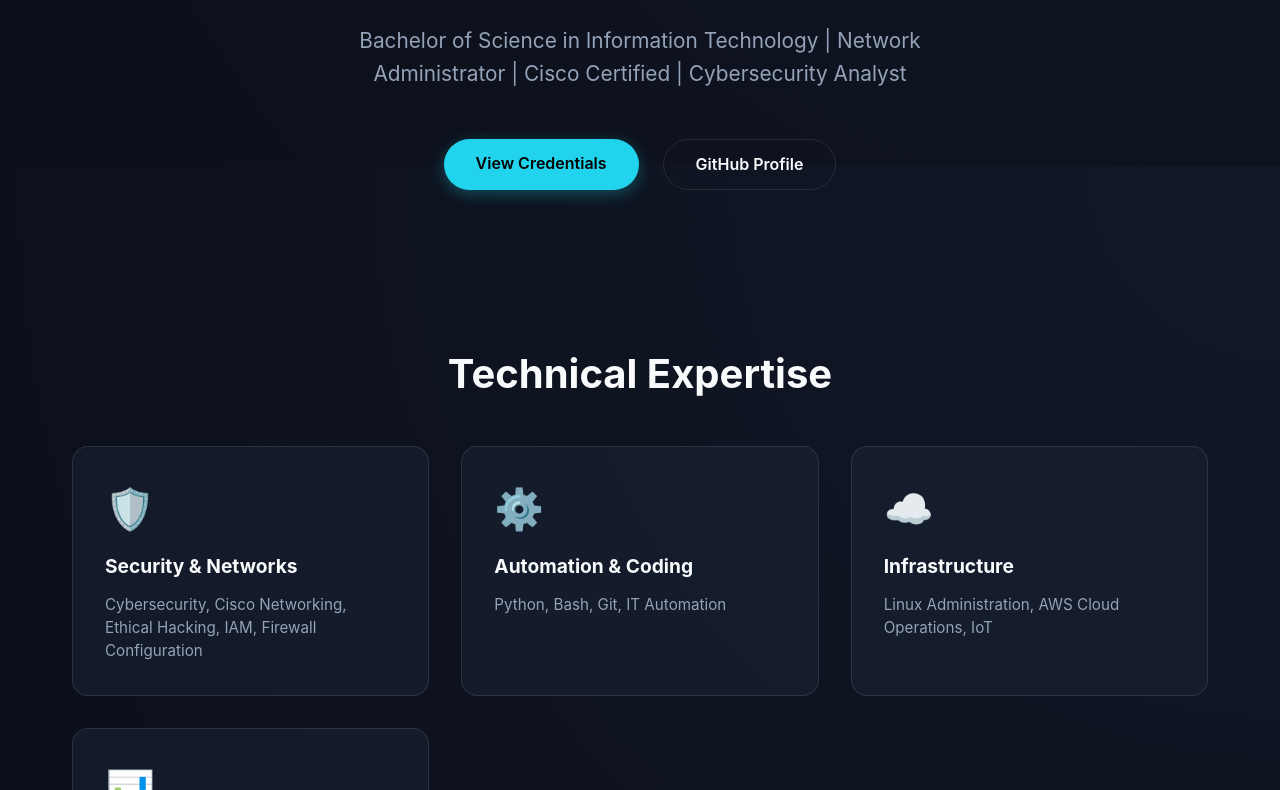
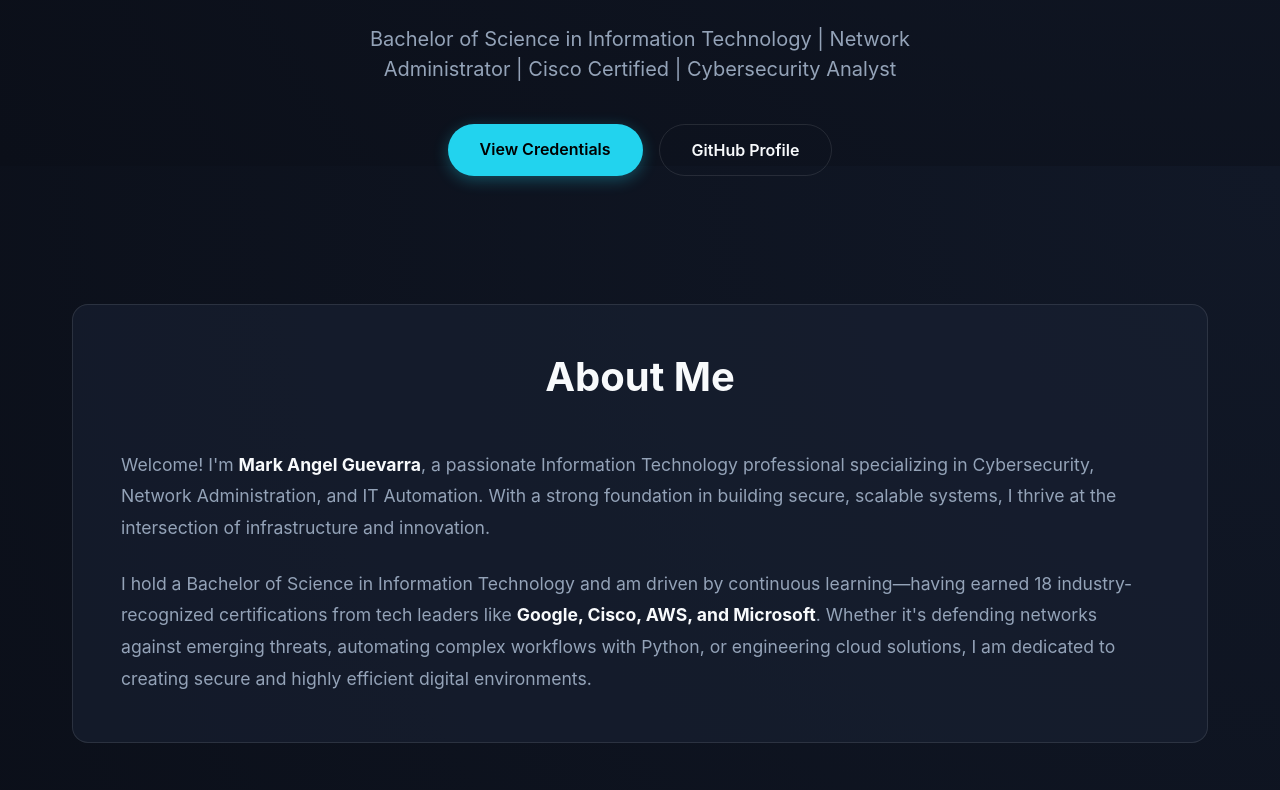
Before and after one commit to Markyy0411/stellar-portfolio, a React (Vite) app: page / in a window 1280 px wide. Shown: the part 650-1440 px from the top of the page. Built offline with nearby package versions, Linux system fonts and the light colour scheme.

Commit message:
Add About Me section

```diff
--- a/src/App.css
+++ b/src/App.css
@@ -77,16 +77,46 @@
 }
 
 .hero-subtitle {
-  font-size: clamp(1.1rem, 2vw, 1.3rem);
+  font-size: clamp(1rem, 2vw, 1.25rem);
   color: var(--text-secondary);
   max-width: 600px;
-  margin-bottom: 3rem;
-  line-height: 1.6;
+  margin-bottom: 2.5rem;
 }
 
 .hero-cta {
   display: flex;
-  gap: 1.5rem;
+  gap: 1rem;
+}
+
+/* About Section */
+.about-section {
+  padding: 4rem 0;
+}
+
+.about-content {
+  padding: 3rem;
+  border-radius: 16px;
+  text-align: left;
+  line-height: 1.8;
+  font-size: 1.1rem;
+  color: var(--text-secondary);
+}
+
+.about-content strong {
+  color: var(--text-primary);
+}
+
+.about-content p {
+  margin-bottom: 1.5rem;
+}
+
+.about-content p:last-child {
+  margin-bottom: 0;
+}
+
+/* Skills Section */
+.skills-section {
+  padding: 4rem 0;
 }
 
 .btn-primary, .btn-secondary {
--- a/src/App.jsx
+++ b/src/App.jsx
@@ -7,6 +7,7 @@ function App() {
         <div className="nav-content container">
           <h2 className="logo">Mark.</h2>
           <div className="nav-links">
+            <a href="#about">About</a>
             <a href="#skills">Skills</a>
             <a href="#certifications">Certifications</a>
             <a href="#contact">Contact</a>
@@ -27,6 +28,18 @@ function App() {
           <div className="hero-cta">
             <a href="#certifications" className="btn-primary">View Credentials</a>
             <a href="https://github.com/Markyy0411" target="_blank" rel="noreferrer" className="btn-secondary">GitHub Profile</a>
+          </div>
+        </section>
+
+        <section id="about" className="about-section">
+          <div className="about-content glass-panel">
+            <h2 className="section-title">About Me</h2>
+            <p>
+              Welcome! I'm <strong>Mark Angel Guevarra</strong>, a passionate Information Technology professional specializing in Cybersecurity, Network Administration, and IT Automation. With a strong foundation in building secure, scalable systems, I thrive at the intersection of infrastructure and innovation.
+            </p>
+            <p>
+              I hold a Bachelor of Science in Information Technology and am driven by continuous learning—having earned 18 industry-recognized certifications from tech leaders like <strong>Google, Cisco, AWS, and Microsoft</strong>. Whether it's defending networks against emerging threats, automating complex workflows with Python, or engineering cloud solutions, I am dedicated to creating secure and highly efficient digital environments.
+            </p>
           </div>
         </section>
 
```
